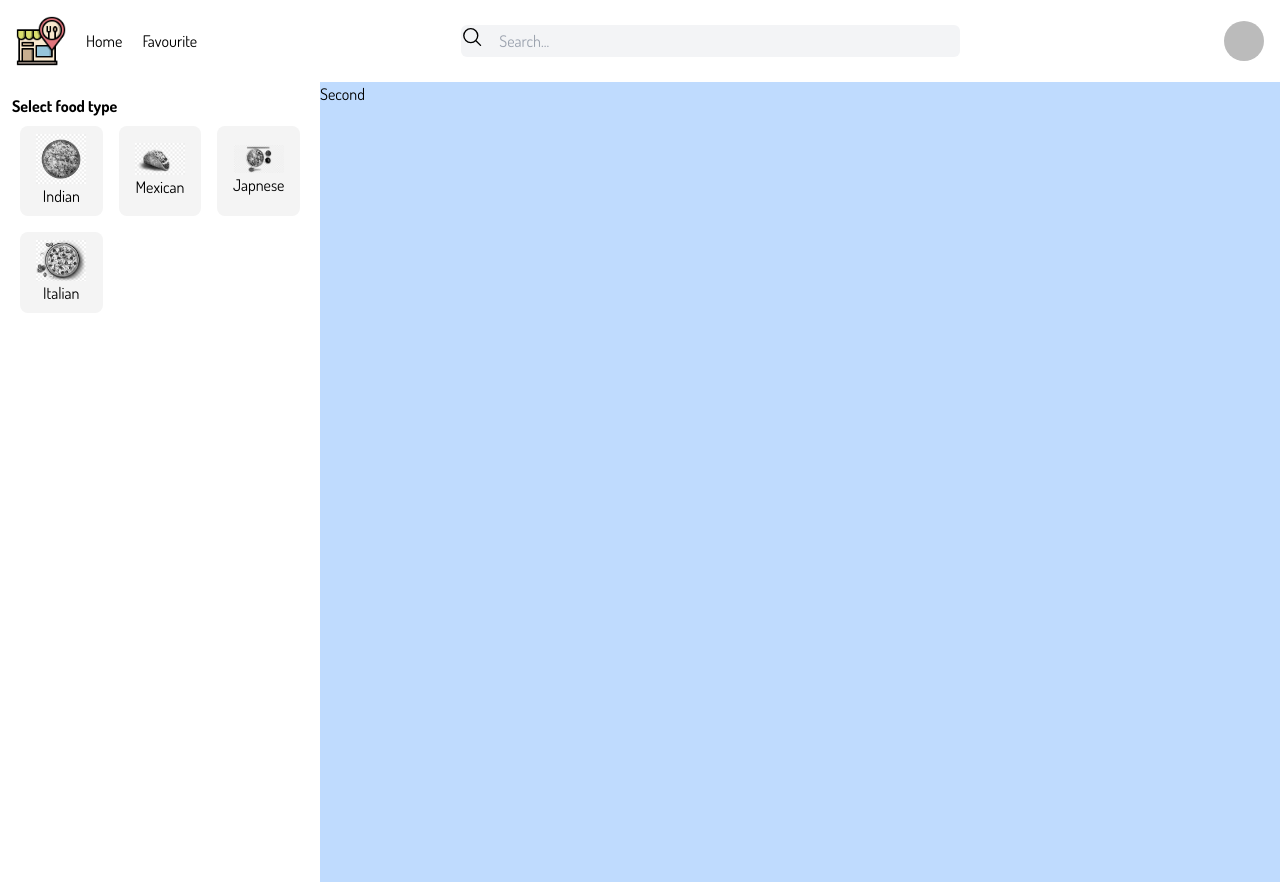
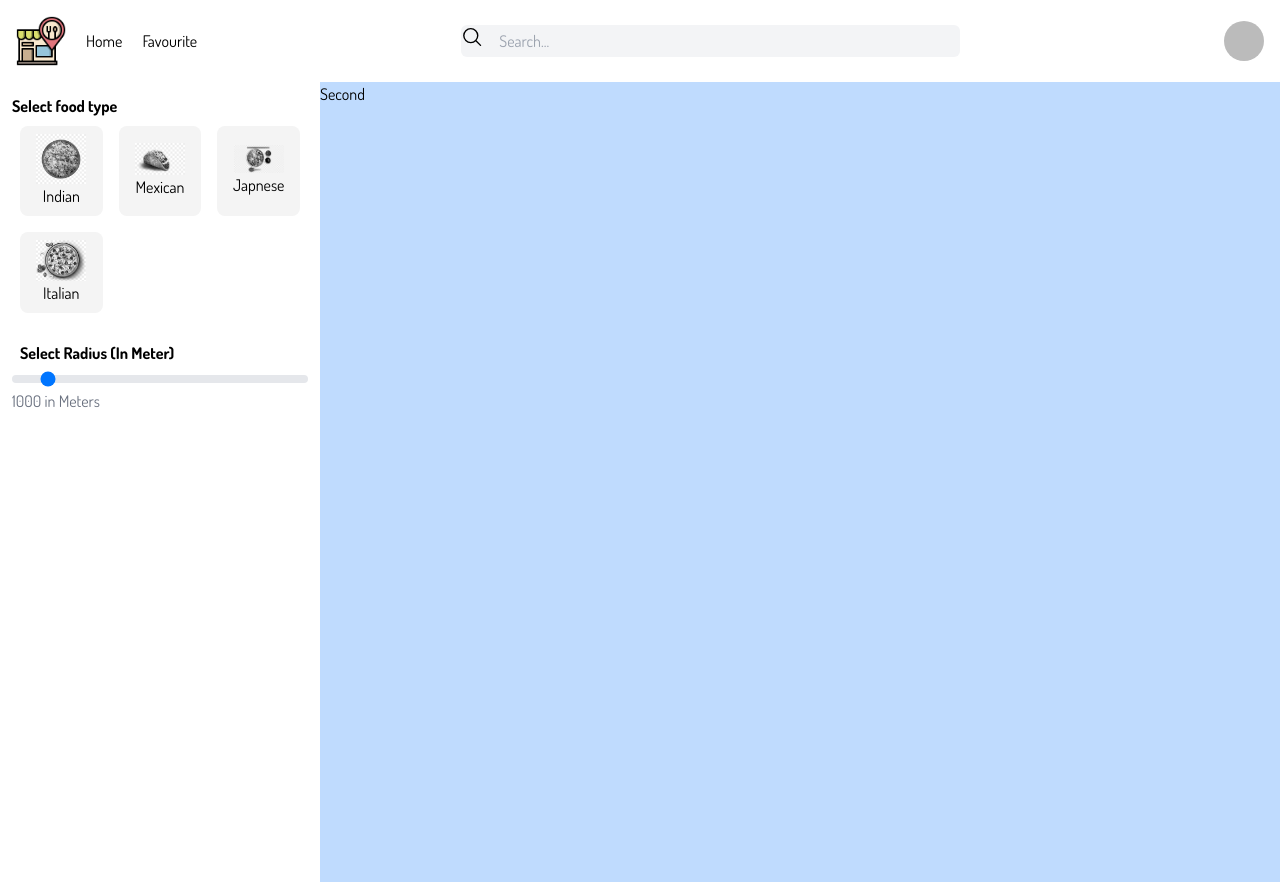
Before and after one commit to Hrithik0112/Culinary-Explorer, a Next.js app: page / in a window 1280 px wide. Built offline with nearby package versions, Linux system fonts and the light colour scheme; no server answers; sample sign-in values are in the browser's storage.

Commit message:
Area range Component Added

```diff
--- /dev/null
+++ b/app/components/Home/AreaRange.js
@@ -0,0 +1,23 @@
+import React, { useState } from "react";
+
+const AreaRange = () => {
+  const [radius, setRadius] = useState(10);
+  return (
+    <div className="mt-5">
+      <h2 className="font-bold px-2">Select Radius (In Meter)</h2>
+      <input
+        type="range"
+        className="w-full h-2 bg-gray-200 rounded-lg appearance-none
+      cursor-pointer"
+        min={0}
+        max={100}
+        step={10}
+        onChange={(e) => setRadius(e.target.value)}
+        defaultValue={radius}
+      />
+      <label className="text-gray-500">{radius * 100} in Meters</label>
+    </div>
+  );
+};
+
+export default AreaRange;
--- a/app/components/Home/CategoryList.js
+++ b/app/components/Home/CategoryList.js
@@ -8,7 +8,7 @@ const CategoryList = () => {
   return (
     <div>
       <h2 className="font-bold">Select food type</h2>
-      <div className="grid grid-cols-1 md:grid-cols-2 lg:grid-cols-3 ">
+      <div className="grid grid-cols-2 md:grid-cols-2 lg:grid-cols-3 ">
         {categoryList.map((item, index) => (
           <div
             className={`flex flex-col justify-center items-center bg-gray-100 border-blue-400
--- a/app/page.js
+++ b/app/page.js
@@ -4,6 +4,7 @@ import { signOut, useSession } from "next-auth/react";
 import { useRouter } from "next/navigation";
 import { useEffect } from "react";
 import CategoryList from "./components/Home/CategoryList";
+import AreaRange from "./components/Home/AreaRange";
 
 export default function Home() {
   const { data: session } = useSession();
@@ -14,11 +15,12 @@ export default function Home() {
     }
   }, [session]);
   return (
-    <div className="grid grid-cols-4 h-screen">
+    <div className="grid grid-cols-1 md:grid-cols-4 h-screen">
       {/* <h1>Lets begin the Project.</h1>
       <button onClick={() => signOut()}>Sign Out</button> */}
       <div className="first p-3">
         <CategoryList />
+        <AreaRange />
       </div>
       <div className="bg-blue-200 col-span-3">Second</div>
     </div>
```
